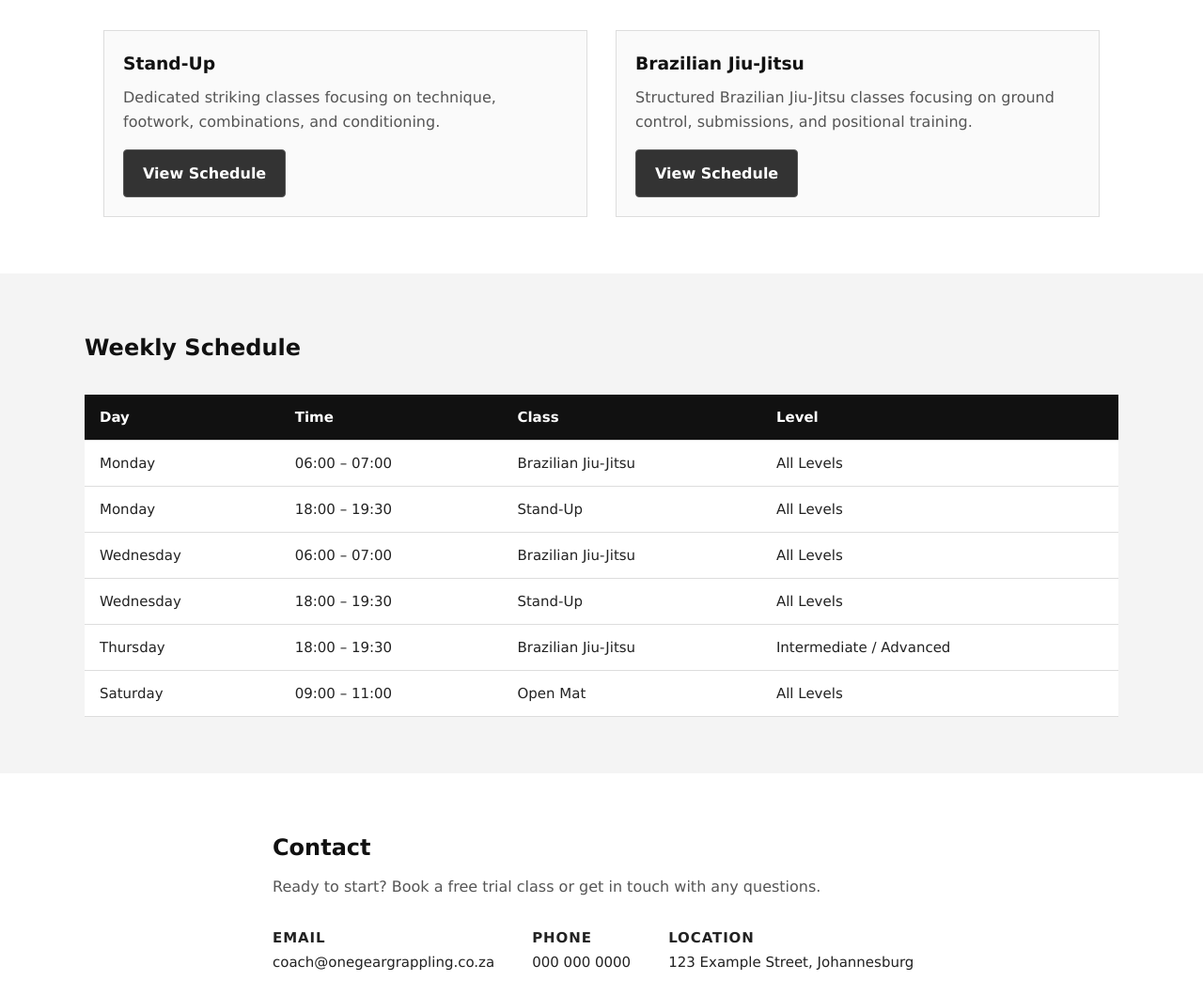
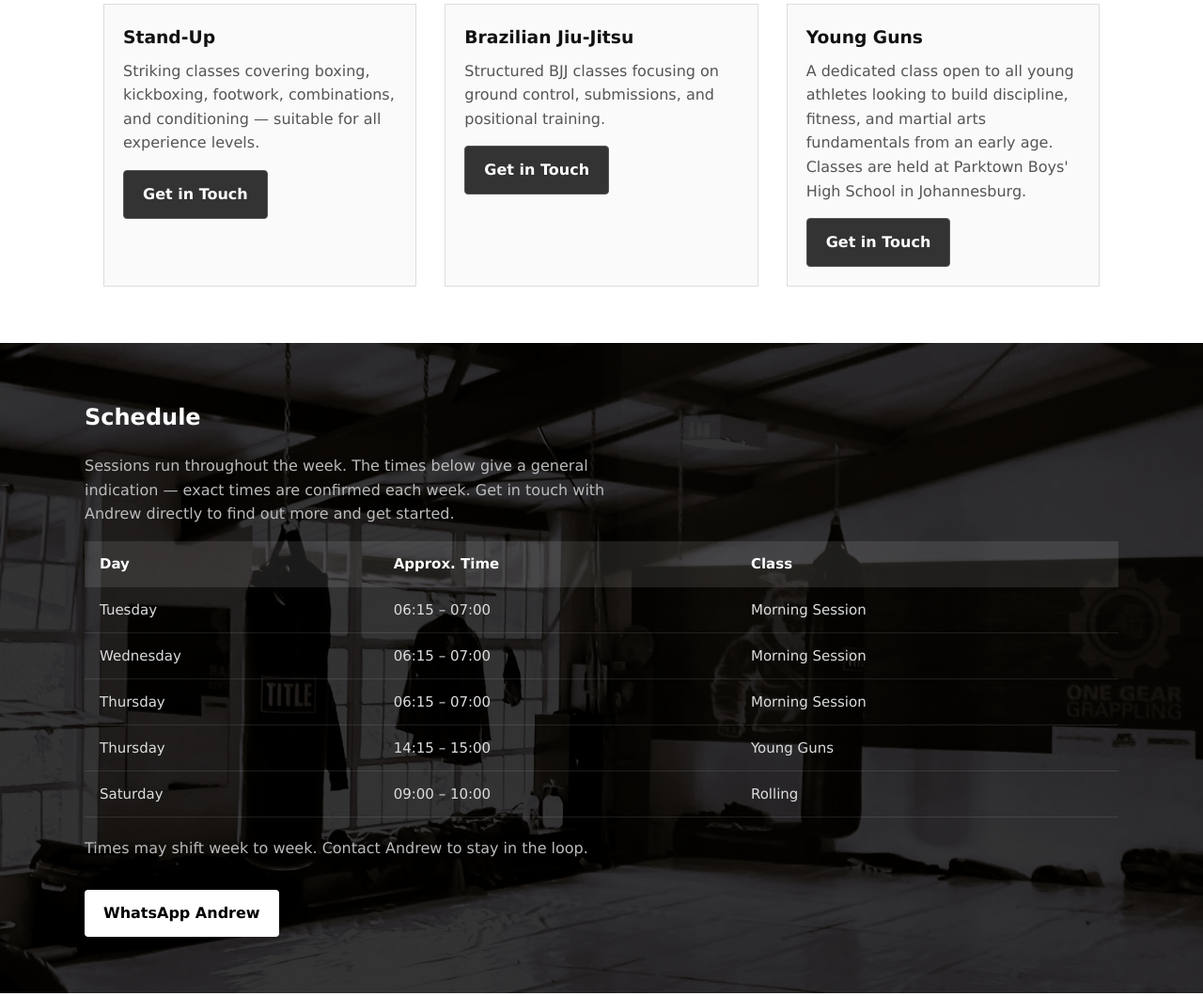
Before and after one commit to sibusisombenenge/one-gear-grappling, a plain HTML site: page index.html in a window 1280 px wide. Shown: the part 1537-2597 px from the top of the page at 94% size. Drawn offline with Linux system fonts and the light colour scheme.

Commit message:
Schedule as gym photo background, location updated, WhatsApp direct to Andrew

```diff
--- a/index.html
+++ b/index.html
@@ -42,20 +42,20 @@
         <div class="about-text">
           <h2>About Us</h2>
           <p>
-            One Gear Grappling was founded on a simple principle: serious training
-            doesn't require a flashy environment. Just mats, a coach who cares, and
-            the willingness to show up.
+            One Gear Grappling offers Stand-Up and Brazilian Jiu-Jitsu training
+            for adults and young athletes. Based at Parktown Boys' High School
+            in Johannesburg, the gym is led by former EFC Heavyweight Champion
+            Andrew van Zyl.
           </p>
           <p>
-            We train adults of all backgrounds — complete beginners, competitive
-            fighters, and everyone in between. Whether your goal is self-defence,
-            fitness, or competition, we have a place for you on the mat.
+            Whether you're stepping on the mat for the first time or looking
+            to sharpen your skills, everyone is welcome here.
           </p>
         </div>
         <div class="about-stats">
           <div class="stat">
             <span class="stat-number">10+</span>
-            <span class="stat-label">Years of Training</span>
+            <span class="stat-label">Years of Experience</span>
           </div>
           <div class="stat">
             <span class="stat-number">1</span>
@@ -73,19 +73,18 @@
             <article class="instructor-card">
               <div class="instructor-avatar">AV</div>
               <h3>Andrew van Zyl</h3>
-              <span class="instructor-title">Head Coach — Stand-Up & BJJ</span>
+              <span class="instructor-title">Head Coach — Stand-Up & BJJ | BJJ Black Belt (Professor)</span>
               <p>
                 Andrew van Zyl is a BJJ black belt with a professor stripe and
-                a decorated MMA career. A former EFC Heavyweight Champion, he
-                brings elite competition experience to every class — whether
-                you're stepping on the mat for the first time or training for
-                your next fight.
+                a decorated MMA career spanning 2004 to 2018. A former EFC
+                Heavyweight Champion, he brings over a decade of martial arts
+                experience to every session — focused on discipline, technique,
+                and helping each athlete reach their potential.
               </p>
 
                 href="https://www.tapology.com/fightcenter/fighters/17902-andrew-van-zyl-one-gear"
                 target="_blank"
-                class="btn secondary"
-                style="margin-top: 16px; font-size: 13px;"
+                class="btn secondary record-btn"
               >View MMA Record</a>
             </article>
           </div>
@@ -98,79 +97,87 @@
       <article class="program">
         <h3>Stand-Up</h3>
         <p>
-          Dedicated striking classes focusing on technique,
-          footwork, combinations, and conditioning.
+          Striking classes covering boxing, kickboxing, footwork, combinations,
+          and conditioning — suitable for all experience levels.
         </p>
-        <a href="#schedule" class="btn secondary">View Schedule</a>
+        <a href="#contact" class="btn secondary">Get in Touch</a>
       </article>
       <article class="program">
         <h3>Brazilian Jiu-Jitsu</h3>
         <p>
-          Structured Brazilian Jiu-Jitsu classes focusing on
-          ground control, submissions, and positional training.
+          Structured BJJ classes focusing on ground control, submissions,
+          and positional training.
         </p>
-        <a href="#schedule" class="btn secondary">View Schedule</a>
+        <a href="#contact" class="btn secondary">Get in Touch</a>
+      </article>
+      <article class="program">
+        <h3>Young Guns</h3>
+        <p>
+          A dedicated class open to all young athletes looking to build
+          discipline, fitness, and martial arts fundamentals from an early age.
+          Classes are held at Parktown Boys' High School in Johannesburg.
+        </p>
+        <a href="#contact" class="btn secondary">Get in Touch</a>
       </article>
     </section>
 
     <section id="schedule" class="schedule fade-in">
+      <div class="schedule-overlay">
         <div class="schedule-inner">
-        <h2>Weekly Schedule</h2>
+          <h2>Schedule</h2>
+          <p class="schedule-note">
+            Sessions run throughout the week. The times below give a general
+            indication — exact times are confirmed each week. Get in touch
+            with Andrew directly to find out more and get started.
+          </p>
           <table class="schedule-table">
             <thead>
               <tr>
                 <th>Day</th>
-              <th>Time</th>
+                <th>Approx. Time</th>
                 <th>Class</th>
-              <th>Level</th>
               </tr>
             </thead>
             <tbody>
               <tr>
-              <td>Monday</td>
-              <td>06:00 – 07:00</td>
-              <td>Brazilian Jiu-Jitsu</td>
-              <td>All Levels</td>
-            </tr>
-            <tr>
-              <td>Monday</td>
-              <td>18:00 – 19:30</td>
-              <td>Stand-Up</td>
-              <td>All Levels</td>
+                <td>Tuesday</td>
+                <td>06:15 – 07:00</td>
+                <td>Morning Session</td>
               </tr>
               <tr>
                 <td>Wednesday</td>
-              <td>06:00 – 07:00</td>
-              <td>Brazilian Jiu-Jitsu</td>
-              <td>All Levels</td>
-            </tr>
-            <tr>
-              <td>Wednesday</td>
-              <td>18:00 – 19:30</td>
-              <td>Stand-Up</td>
-              <td>All Levels</td>
+                <td>06:15 – 07:00</td>
+                <td>Morning Session</td>
               </tr>
               <tr>
                 <td>Thursday</td>
-              <td>18:00 – 19:30</td>
-              <td>Brazilian Jiu-Jitsu</td>
-              <td>Intermediate / Advanced</td>
+                <td>06:15 – 07:00</td>
+                <td>Morning Session</td>
+              </tr>
+              <tr>
+                <td>Thursday</td>
+                <td>14:15 – 15:00</td>
+                <td>Young Guns</td>
               </tr>
               <tr>
                 <td>Saturday</td>
-              <td>09:00 – 11:00</td>
-              <td>Open Mat</td>
-              <td>All Levels</td>
+                <td>09:00 – 10:00</td>
+                <td>Rolling</td>
               </tr>
             </tbody>
           </table>
+          <p class="schedule-note" style="margin-top: 20px;">
+            Times may shift week to week. Contact Andrew to stay in the loop.
+          </p>
+          <a class="btn primary" href="https://wa.me/27000000000" target="_blank">WhatsApp Andrew</a>
+        </div>
       </div>
     </section>
 
     <section id="contact" class="contact fade-in">
       <div class="contact-inner">
         <h2>Contact</h2>
-        <p>Ready to start? Book a free trial class or get in touch with any questions.</p>
+        <p>Ready to start? Get in touch and we'll take it from there.</p>
         <div class="contact-details">
           <div class="contact-item">
             <span class="contact-label">Email</span>
@@ -182,10 +189,10 @@
           </div>
           <div class="contact-item">
             <span class="contact-label">Location</span>
-            <span>123 Example Street, Johannesburg</span>
+            <span>Parktown Boys' High School, 20 Wellington Rd, Parktown, Johannesburg, 2193</span>
           </div>
         </div>
-        <a class="btn primary" href="https://wa.me/27000000000" target="_blank">Chat on WhatsApp</a>
+        <a class="btn primary" href="https://wa.me/27000000000" target="_blank">WhatsApp Andrew</a>
         <form class="contact-form" name="contact" netlify>
           <input type="hidden" name="form-name" value="contact">
           <div class="form-group">
--- a/styles.css
+++ b/styles.css
@@ -244,55 +244,12 @@ html {
   box-shadow: 0 12px 24px rgba(0,0,0,.1);
 }
 
-/* SCHEDULE */
-.schedule {
-  padding: 60px 20px;
-  background: #f4f4f4;
-}
-
-.schedule-inner {
-  max-width: 1100px;
-  margin: auto;
-}
-
-.schedule h2 {
-  margin-bottom: 30px;
-  color: #111;
-}
-
-.schedule-table {
-  width: 100%;
-  border-collapse: collapse;
-  font-size: 15px;
-}
-
-.schedule-table th,
-.schedule-table td {
-  text-align: left;
-  padding: 12px 16px;
-  border-bottom: 1px solid #ddd;
-}
-
-.schedule-table thead tr {
-  background: #111;
-  color: #fff;
-}
-
-.schedule-table tbody tr {
-  background: #fff;
-}
-
-.schedule-table tbody tr:hover {
-  background: #f0f0f0;
-}
-
 /* INSTRUCTORS */
 .instructors {
   position: relative;
   background-image: url('coach.jpg');
   background-size: cover;
   background-position: center top;
-  padding: 0;
 }
 
 .instructors-overlay {
@@ -358,6 +315,62 @@ html {
 .instructor-card p {
   font-size: 14px;
   color: #ccc;
+}
+
+/* SCHEDULE */
+.schedule {
+  position: relative;
+  background-image: url('gym5-use.JPG');
+  background-size: cover;
+  background-position: center;
+}
+
+.schedule-overlay {
+  background: rgba(0, 0, 0, 0.80);
+  padding: 60px 20px;
+}
+
+.schedule-inner {
+  max-width: 1100px;
+  margin: auto;
+}
+
+.schedule h2 {
+  margin-bottom: 20px;
+  color: #fff;
+}
+
+.schedule-note {
+  color: #bbb;
+  margin-bottom: 16px;
+  max-width: 600px;
+}
+
+.schedule-table {
+  width: 100%;
+  border-collapse: collapse;
+  font-size: 15px;
+  margin-bottom: 20px;
+}
+
+.schedule-table th,
+.schedule-table td {
+  text-align: left;
+  padding: 12px 16px;
+  border-bottom: 1px solid rgba(255,255,255,0.1);
+}
+
+.schedule-table thead tr {
+  background: rgba(255,255,255,0.1);
+  color: #fff;
+}
+
+.schedule-table tbody tr td {
+  color: #ddd;
+}
+
+.schedule-table tbody tr:hover {
+  background: rgba(255,255,255,0.05);
 }
 
 /* CONTACT */
@@ -481,8 +494,14 @@ html {
   transform: translateY(0);
 }
 
-/* ######################################################################################## */
+/* RECORD BUTTON */
+.record-btn {
+  font-size: 13px;
+}
+
+/* ################################################ */
 /* DESKTOP ENHANCEMENTS */
+/* ################################################ */
 @media (min-width: 768px) {
   .hamburger {
     display: none;
@@ -517,12 +536,12 @@ html {
     max-width: 1100px;
     margin: auto;
     display: grid;
-    grid-template-columns: repeat(2, 1fr);
+    grid-template-columns: repeat(3, 1fr);
     gap: 30px;
   }
 
   .programs h2 {
-    grid-column: span 2;
+    grid-column: span 3;
   }
 
   .program {
```
Also changed, not shown: gym1.jpeg (added), gym2-blurry.jpeg (added), gym3-krom.jpeg (added), gym4-notasclear.jpeg (added), gym5-boxingbagsappearnotasclearthough.jpeg (added), gym5-use.JPG (added). Lines whose indentation alone changed are shown as unchanged.
